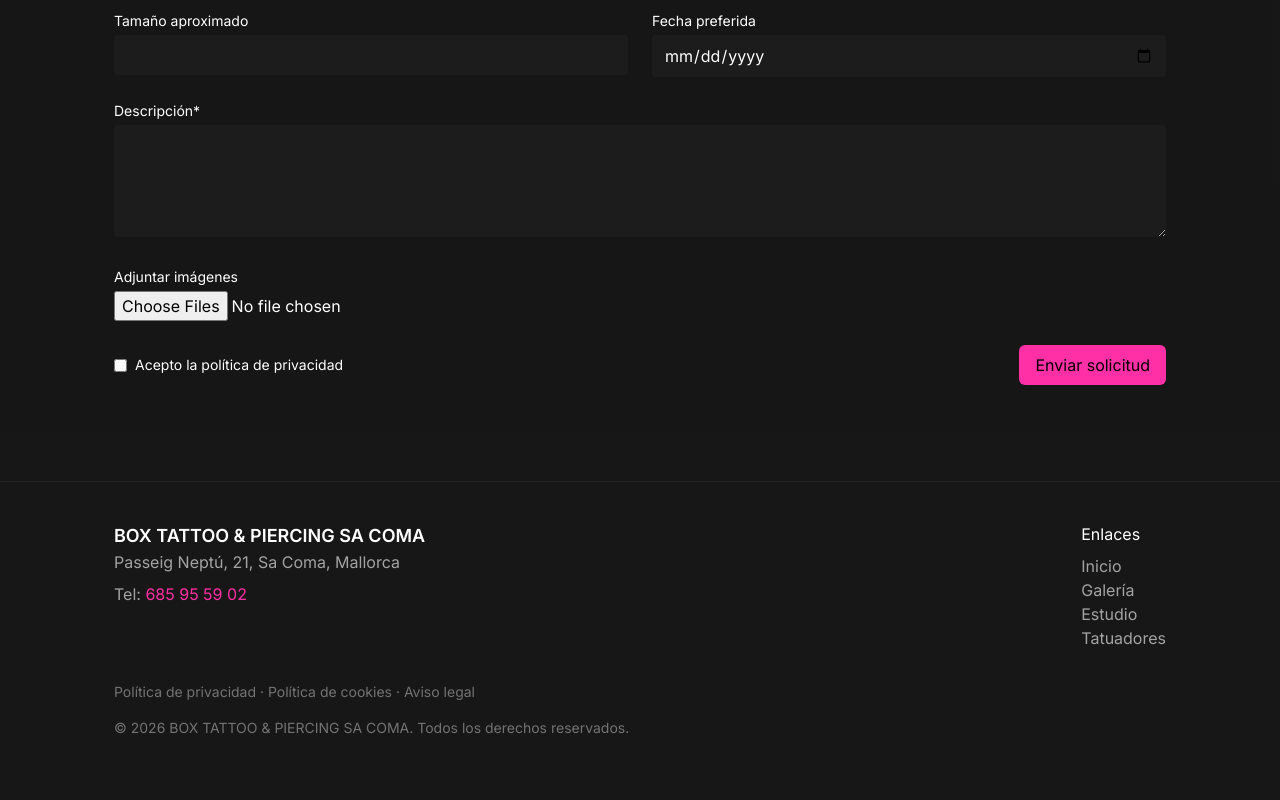
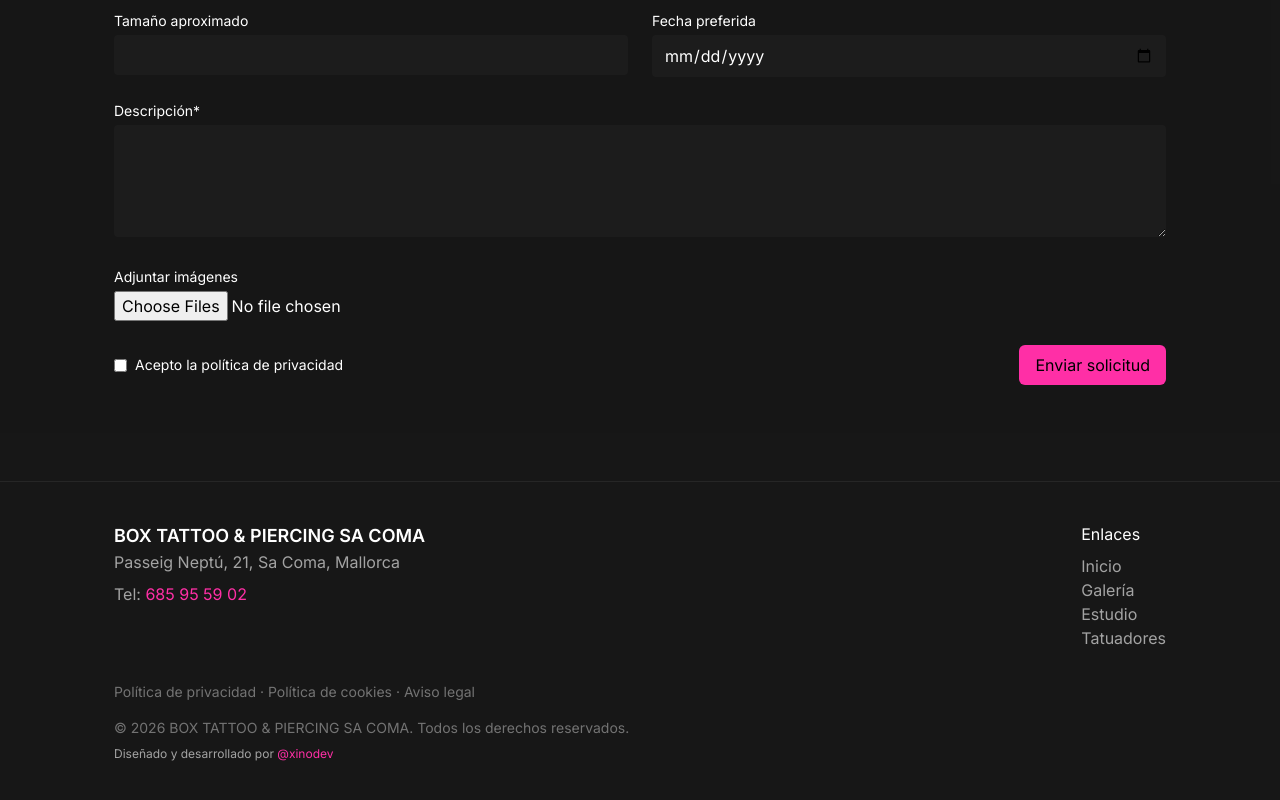
Before and after one commit to xinoodev/boxtattoo, a React (Vite) app: page / in a window 1280 px wide. Shown: the part 3119-3919 px from the top of the page. Before the commit the page ends 3897 px from the top, so only its background shows below. Built offline with nearby package versions, Linux system fonts and the light colour scheme.

Commit message:
add: footer credit for autor

```diff
--- a/src/components/Footer.jsx
+++ b/src/components/Footer.jsx
@@ -26,6 +26,16 @@ export default function Footer() {
         <div className="mt-8 text-neutral-500 text-sm">
           <p>Política de privacidad · Política de cookies · Aviso legal</p>
           <p className="mt-4">© {new Date().getFullYear()} {STUDIO.name}. Todos los derechos reservados.</p>
+          {STUDIO.webAuthor?.name && (
+            <p className="mt-2 text-neutral-400 text-xs">
+              Diseñado y desarrollado por{' '}
+              {STUDIO.webAuthor.url ? (
+                <a href={STUDIO.webAuthor.url} target="_blank" rel="noopener noreferrer" className="text-neonpink hover:underline">{STUDIO.webAuthor.name}</a>
+              ) : (
+                <span className="text-neutral-400">{STUDIO.webAuthor.name}</span>
+              )}
+            </p>
+          )}
         </div>
       </div>
     </footer>
--- a/src/data/studio.js
+++ b/src/data/studio.js
@@ -28,5 +28,9 @@ export const STUDIO = {
     }
   ],
   instagram: 'INSTAGRAM_URL',
-  domain: 'https://STUDIO_DOMAIN'
+  domain: 'https://STUDIO_DOMAIN',
+  webAuthor: {
+    name: '@xinodev',
+    url: 'https://www.instagram.com/xinodev'
+  }
 }
```
